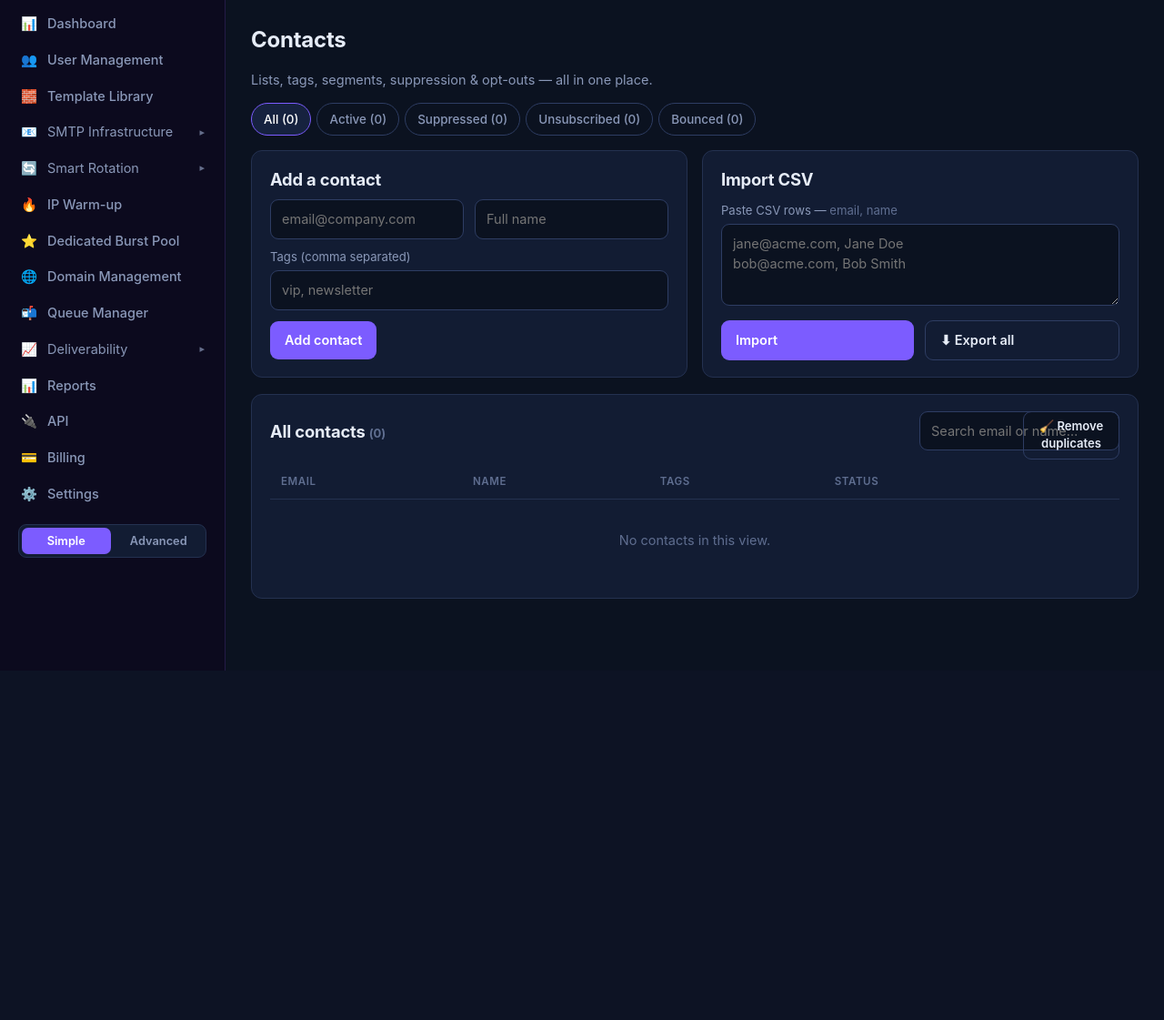
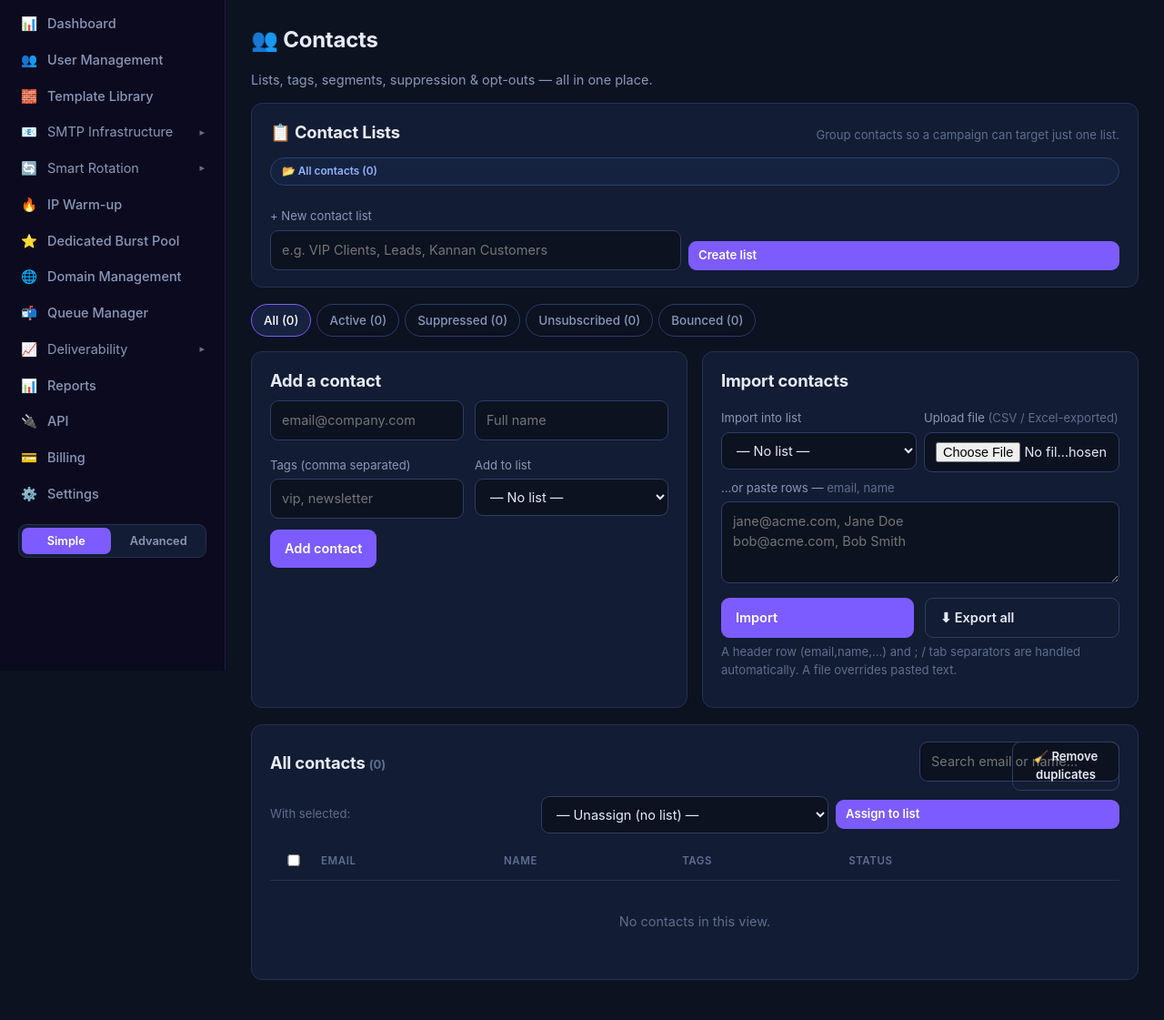
Before and after one commit to mobitextin-svg/a, a Flask app: page /contacts in a window 1280 px wide. Shown: the part 63-1184 px from the top of the page at 91% size. Before the commit the page ends 800 px from the top, so only its background shows below. Run offline with Flask 3, Linux system fonts and the light colour scheme; the visitor is signed in with stand-in values (Sample User, id 1); data comes from the database, SQL or seed files in the repository; data that the repository does not hold is empty.

Commit message:
Add Contact Lists — group contacts and target campaigns by list
Contacts:
- Create / rename / delete contact lists (delete keeps contacts, just unassigns)
- Filter contacts by list; per-list active counts
- Add & import contacts directly into a chosen list
- Import now accepts file upload (CSV/TXT/TSV), header rows, and ; / tab separators
- Bulk 'Assign to list' via row checkboxes
- Kept all existing actions (Suppress / Delete / GDPR / dedupe / export)

Campaigns:
- Recipient picker: send to 'All active contacts' or a specific list
- Send engine targets the campaign's list (falls back to all active)
- campaigns.list_id column added via migration

Co-Authored-By: Claude Opus 4.8 <noreply@anthropic.com>
Claude-Session: https://claude.ai/code/session_01SkVHi6v4DJma7NMfFzWZj8

```diff
--- a/mailsaas/app.py
+++ b/mailsaas/app.py
@@ -250,9 +250,16 @@ def execute_campaign_send(account_id, campaign_id, base_url):
     if not camp:
         return {"error": "Campaign not found."}
     acct = D.query("SELECT * FROM accounts WHERE id=?", (account_id,), one=True)
-    recipients = D.query(
-        "SELECT email, name FROM contacts WHERE account_id=? AND status='active'"
-        " ORDER BY id LIMIT ?", (account_id, SEND_CAP + 1))
+    # Send to the campaign's target list if one is set, else all active contacts.
+    if camp["list_id"]:
+        recipients = D.query(
+            "SELECT email, name FROM contacts WHERE account_id=? AND status='active'"
+            " AND list_id=? ORDER BY id LIMIT ?",
+            (account_id, camp["list_id"], SEND_CAP + 1))
+    else:
+        recipients = D.query(
+            "SELECT email, name FROM contacts WHERE account_id=? AND status='active'"
+            " ORDER BY id LIMIT ?", (account_id, SEND_CAP + 1))
     if not recipients:
         return {"error": "No active contacts to send to."}
     overflow = len(recipients) > SEND_CAP
@@ -910,30 +917,86 @@ def register_modules(app):
         aid = acct["id"]
         if request.method == "POST":
             action = request.form.get("action")
+
+            def _list_id():
+                """The chosen list id from the form, validated to this account
+                (None = no list)."""
+                lid = request.form.get("list_id") or ""
+                if lid and D.query("SELECT 1 FROM contact_lists WHERE id=? AND"
+                                   " account_id=?", (lid, aid), one=True):
+                    return int(lid)
+                return None
+
             if action == "add":
                 D.execute(
-                    "INSERT INTO contacts (account_id, email, name, tags, status, created_at)"
-                    " VALUES (?,?,?,?,?,?)",
-                    (aid, request.form.get("email", "").strip().lower(),
+                    "INSERT INTO contacts (account_id, list_id, email, name, tags,"
+                    " status, created_at) VALUES (?,?,?,?,?,?,?)",
+                    (aid, _list_id(), request.form.get("email", "").strip().lower(),
                      request.form.get("name", "").strip(),
                      request.form.get("tags", "").strip(), "active", D.now()))
                 flash("Contact added.", "success")
             elif action == "import":
                 raw = request.form.get("csv", "")
+                # An uploaded CSV/Excel-exported file overrides the pasted text.
+                up = request.files.get("file")
+                if up and up.filename:
+                    try:
+                        raw = up.read().decode("utf-8", "ignore") or raw
+                    except Exception:
+                        pass
+                lid = _list_id()
                 count = 0
                 for line in raw.splitlines():
-                    parts = [p.strip() for p in line.split(",")]
+                    parts = [p.strip() for p in re.split(r"[,;\t]", line)]
                     email = parts[0].lower() if parts else ""
-                    if "@" not in email:
+                    if "@" not in email or email == "email":  # skip header row
                         continue
                     name = parts[1] if len(parts) > 1 else ""
                     D.execute(
-                        "INSERT INTO contacts (account_id, email, name, status, created_at)"
-                        " VALUES (?,?,?,?,?)", (aid, email, name, "active", D.now()))
+                        "INSERT INTO contacts (account_id, list_id, email, name, status,"
+                        " created_at) VALUES (?,?,?,?,?,?)",
+                        (aid, lid, email, name, "active", D.now()))
                     count += 1
                 if count:
                     D.mark_onboarding(aid, "contacts")
-                flash(f"Imported {count} contacts.", "success")
+                where_msg = ""
+                if lid:
+                    nm = D.query("SELECT name FROM contact_lists WHERE id=?", (lid,),
+                                 one=True)
+                    where_msg = f" into list '{nm['name']}'" if nm else ""
+                flash(f"Imported {count} contacts{where_msg}.", "success")
+            elif action == "new_list":
+                name = (request.form.get("name") or "").strip()[:60]
+                if name and not D.query("SELECT 1 FROM contact_lists WHERE account_id=?"
+                                        " AND name=?", (aid, name), one=True):
+                    D.execute("INSERT INTO contact_lists (account_id, name, created_at)"
+                              " VALUES (?,?,?)", (aid, name, D.now()))
+                    flash(f"List '{name}' created.", "success")
+                else:
+                    flash("Enter a unique list name.", "error")
+            elif action == "rename_list":
+                name = (request.form.get("name") or "").strip()[:60]
+                if name:
+                    D.execute("UPDATE contact_lists SET name=? WHERE id=? AND"
+                              " account_id=?", (name, request.form.get("id"), aid))
+                    flash("List renamed.", "success")
+            elif action == "delete_list":
+                lid = request.form.get("id")
+                # Detach contacts (they stay in the account) then drop the list.
+                D.execute("UPDATE contacts SET list_id=NULL WHERE list_id=? AND"
+                          " account_id=?", (lid, aid))
+                D.execute("DELETE FROM contact_lists WHERE id=? AND account_id=?",
+                          (lid, aid))
+                flash("List deleted — its contacts were kept (unassigned).", "success")
+            elif action == "assign_list":
+                lid = _list_id()
+                ids = request.form.getlist("ids")
+                if ids:
+                    qs = ",".join("?" for _ in ids)
+                    D.execute(f"UPDATE contacts SET list_id=? WHERE account_id=? AND"
+                              f" id IN ({qs})", [lid, aid] + ids)
+                    flash(f"Assigned {len(ids)} contact(s) to the selected list.",
+                          "success")
             elif action == "suppress":
                 D.execute("UPDATE contacts SET status='suppressed' WHERE id=? AND account_id=?",
                           (request.form.get("id"), aid))
@@ -975,11 +1038,15 @@ def register_modules(app):
             page = max(1, int(request.args.get("page", 1)))
         except ValueError:
             page = 1
+        list_filter = request.args.get("list", "").strip()
         where = "account_id=?"
         args = [aid]
         if status_filter:
             where += " AND status=?"
             args.append(status_filter)
+        if list_filter:
+            where += " AND list_id=?"
+            args.append(list_filter)
         if q:
             where += " AND (email LIKE ? OR name LIKE ?)"
             args += [f"%{q}%", f"%{q}%"]
@@ -993,9 +1060,17 @@ def register_modules(app):
         counts = D.query(
             "SELECT status, COUNT(*) c FROM contacts WHERE account_id=? GROUP BY status", (aid,))
         counts = {r["status"]: r["c"] for r in counts}
-        lists = D.query("SELECT * FROM contact_lists WHERE account_id=?", (aid,))
+        # Lists with their active-contact counts for the sidebar.
+        lists = D.query(
+            "SELECT cl.id, cl.name,"
+            " (SELECT COUNT(*) FROM contacts c WHERE c.list_id=cl.id) AS n"
+            " FROM contact_lists cl WHERE cl.account_id=? ORDER BY cl.name", (aid,))
+        unassigned = D.query("SELECT COUNT(*) c FROM contacts WHERE account_id=? AND"
+                             " list_id IS NULL", (aid,), one=True)["c"]
         return render_template("contacts.html", contacts=rows, counts=counts,
-                               lists=lists, status_filter=status_filter, q=q,
+                               lists=lists, unassigned=unassigned,
+                               list_filter=list_filter,
+                               status_filter=status_filter, q=q,
                                page=page, pages=pages, total=total)
 
     @app.route("/contacts/export")
@@ -1020,15 +1095,26 @@ def register_modules(app):
         if request.method == "POST":
             action = request.form.get("action")
             if action == "create":
-                rcpt = D.query("SELECT COUNT(*) c FROM contacts WHERE account_id=?"
-                               " AND status='active'", (aid,), one=True)["c"]
+                # Optional target list; null = all active contacts.
+                lid = request.form.get("list_id") or ""
+                lid = int(lid) if lid and D.query(
+                    "SELECT 1 FROM contact_lists WHERE id=? AND account_id=?",
+                    (lid, aid), one=True) else None
+                if lid:
+                    rcpt = D.query("SELECT COUNT(*) c FROM contacts WHERE account_id=?"
+                                   " AND status='active' AND list_id=?",
+                                   (aid, lid), one=True)["c"]
+                else:
+                    rcpt = D.query("SELECT COUNT(*) c FROM contacts WHERE account_id=?"
+                                   " AND status='active'", (aid,), one=True)["c"]
                 D.execute(
                     "INSERT INTO campaigns (account_id, name, subject, body, from_email,"
-                    " status, recipients, created_at) VALUES (?,?,?,?,?,?,?,?)",
+                    " status, recipients, list_id, created_at)"
+                    " VALUES (?,?,?,?,?,?,?,?,?)",
                     (aid, request.form.get("name", "Untitled").strip(),
                      request.form.get("subject", "").strip(),
                      request.form.get("body", "").strip(),
-                     current_user()["email"], "Draft", rcpt, D.now()))
+                     current_user()["email"], "Draft", rcpt, lid, D.now()))
                 D.mark_onboarding(aid, "campaign")
                 D.log_activity(aid, current_user()["email"], "Created a campaign draft")
                 flash("Campaign saved as draft.", "success")
@@ -1106,10 +1192,19 @@ def register_modules(app):
         readiness = {c["id"]: DAI.send_readiness(scores[c["id"]], acct_score)
                      for c in rows}
         acct_recs = DAI.recommendations(sig)[:3]
+        # Contact lists for the recipient picker, with active-contact counts.
+        rcpt_lists = D.query(
+            "SELECT cl.id, cl.name,"
+            " (SELECT COUNT(*) FROM contacts c WHERE c.list_id=cl.id AND"
+            "  c.status='active') AS n"
+            " FROM contact_lists cl WHERE cl.account_id=? ORDER BY cl.name", (aid,))
+        all_active = D.query("SELECT COUNT(*) c FROM contacts WHERE account_id=? AND"
+                             " status='active'", (aid,), one=True)["c"]
         return render_template("campaigns.html", campaigns=rows, counts=counts,
                                status_filter=status_filter, tpl_picker=tpl_picker,
                                scores=scores, readiness=readiness,
-                               acct_score=round(acct_score), acct_recs=acct_recs)
+                               acct_score=round(acct_score), acct_recs=acct_recs,
+                               rcpt_lists=rcpt_lists, all_active=all_active)
 
     # The "Bulk Email Sender" module reuses the campaign composer.
     @app.route("/sender")
--- a/mailsaas/db.py
+++ b/mailsaas/db.py
@@ -385,6 +385,8 @@ _MIGRATIONS = [
     ("accounts", "burst_valid_until", "TEXT"),                  # when the boost expires
     ("burst_purchases", "valid_until", "TEXT"),
     ("burst_purchases", "duration_days", "INTEGER NOT NULL DEFAULT 1"),
+    # Campaigns can target a specific contact list (null = all active contacts).
+    ("campaigns", "list_id", "INTEGER"),
     ("burst_purchases", "reason", "TEXT"),
     ("burst_purchases", "used", "INTEGER NOT NULL DEFAULT 0"),  # emails consumed
     # Personal template organisation (folders, favorites, trash, provenance).
--- a/mailsaas/templates/contacts.html
+++ b/mailsaas/templates/contacts.html
@@ -1,15 +1,56 @@
 {% extends "base.html" %}
 {% block title %}Contacts{% endblock %}
 {% block content %}
-<h1>Contacts</h1>
+<h1>👥 Contacts</h1>
 <p class="muted">Lists, tags, segments, suppression &amp; opt-outs — all in one place.</p>
 
+{# ---- Contact Lists ---- #}
+<div class="card">
+  <div class="section-head"><h2>📋 Contact Lists</h2>
+    <span class="faint small">Group contacts so a campaign can target just one list.</span>
+  </div>
+  <div class="row" style="flex-wrap:wrap;gap:8px;align-items:center">
+    <a class="badge {{ 'b-Running' if not list_filter else '' }}" href="{{ url_for('contacts') }}" style="text-decoration:none;padding:6px 12px">📂 All contacts ({{ counts.values()|sum }})</a>
+    {% for l in lists %}
+    <span class="row" style="gap:0;align-items:center">
+      <a class="badge {{ 'b-valid' if list_filter==l.id|string else 'b-Draft' }}" href="{{ url_for('contacts', list=l.id) }}" style="text-decoration:none;padding:6px 12px">📋 {{ l.name }} ({{ l.n }})</a>
+    </span>
+    {% endfor %}
+    {% if unassigned %}<a class="badge" href="{{ url_for('contacts') }}" style="text-decoration:none;padding:6px 12px;opacity:.7">• {{ unassigned }} unassigned</a>{% endif %}
+  </div>
+
+  <div class="row" style="gap:18px;margin-top:14px;flex-wrap:wrap">
+    {# Create a list #}
+    <form method="post" class="row" style="gap:8px;align-items:flex-end;flex:1;min-width:240px">
+      <input type="hidden" name="action" value="new_list">
+      <div style="flex:1"><label class="small">+ New contact list</label>
+        <input name="name" placeholder="e.g. VIP Clients, Leads, Kannan Customers" required></div>
+      <button class="btn sm">Create list</button>
+    </form>
+    {# Rename / delete the currently-open list #}
+    {% if list_filter %}
+      {% for l in lists if l.id|string == list_filter %}
+      <form method="post" class="row" style="gap:6px;align-items:flex-end">
+        <input type="hidden" name="action" value="rename_list"><input type="hidden" name="id" value="{{ l.id }}">
+        <div><label class="small">Rename “{{ l.name }}”</label><input name="name" placeholder="New name" required style="width:150px"></div>
+        <button class="btn ghost sm">Rename</button>
+      </form>
+      <form method="post" style="align-self:flex-end" onsubmit="return confirm('Delete list “{{ l.name }}”? Contacts are kept (just unassigned).')">
+        <input type="hidden" name="action" value="delete_list"><input type="hidden" name="id" value="{{ l.id }}">
+        <button class="btn danger sm">Delete list</button>
+      </form>
+      {% endfor %}
+    {% endif %}
+  </div>
+</div>
+
 <div class="tabs" style="margin-top:14px">
-  <a class="tab {{ 'active' if not status_filter }}" href="{{ url_for('contacts') }}">All ({{ counts.values()|sum }})</a>
-  <a class="tab {{ 'active' if status_filter=='active' }}" href="{{ url_for('contacts', status='active') }}">Active ({{ counts.get('active',0) }})</a>
-  <a class="tab {{ 'active' if status_filter=='suppressed' }}" href="{{ url_for('contacts', status='suppressed') }}">Suppressed ({{ counts.get('suppressed',0) }})</a>
-  <a class="tab {{ 'active' if status_filter=='unsubscribed' }}" href="{{ url_for('contacts', status='unsubscribed') }}">Unsubscribed ({{ counts.get('unsubscribed',0) }})</a>
-  <a class="tab {{ 'active' if status_filter=='bounced' }}" href="{{ url_for('contacts', status='bounced') }}">Bounced ({{ counts.get('bounced',0) }})</a>
+  {% set lq = '&list=' + list_filter if list_filter else '' %}
+  <a class="tab {{ 'active' if not status_filter }}" href="{{ url_for('contacts', list=list_filter) }}">All ({{ counts.values()|sum }})</a>
+  <a class="tab {{ 'active' if status_filter=='active' }}" href="{{ url_for('contacts', status='active', list=list_filter) }}">Active ({{ counts.get('active',0) }})</a>
+  <a class="tab {{ 'active' if status_filter=='suppressed' }}" href="{{ url_for('contacts', status='suppressed', list=list_filter) }}">Suppressed ({{ counts.get('suppressed',0) }})</a>
+  <a class="tab {{ 'active' if status_filter=='unsubscribed' }}" href="{{ url_for('contacts', status='unsubscribed', list=list_filter) }}">Unsubscribed ({{ counts.get('unsubscribed',0) }})</a>
+  <a class="tab {{ 'active' if status_filter=='bounced' }}" href="{{ url_for('contacts', status='bounced', list=list_filter) }}">Bounced ({{ counts.get('bounced',0) }})</a>
 </div>
 
 <div class="grid g2">
@@ -19,40 +60,72 @@
       <input type="hidden" name="action" value="add">
       <div class="row"><input name="email" placeholder="email@company.com" required>
         <input name="name" placeholder="Full name"></div>
-      <label>Tags (comma separated)</label>
-      <input name="tags" placeholder="vip, newsletter">
+      <div class="row" style="margin-top:8px">
+        <div style="flex:1"><label class="small">Tags (comma separated)</label>
+          <input name="tags" placeholder="vip, newsletter"></div>
+        <div style="flex:1"><label class="small">Add to list</label>
+          <select name="list_id"><option value="">— No list —</option>
+            {% for l in lists %}<option value="{{ l.id }}" {{ 'selected' if list_filter==l.id|string }}>{{ l.name }}</option>{% endfor %}</select></div>
+      </div>
       <div style="margin-top:12px"><button class="btn">Add contact</button></div>
     </form>
   </div>
   <div class="card">
-    <h2>Import CSV</h2>
-    <form method="post">
+    <h2>Import contacts</h2>
+    <form method="post" enctype="multipart/form-data">
       <input type="hidden" name="action" value="import">
-      <label>Paste CSV rows — <span class="faint">email, name</span></label>
+      <div class="row" style="gap:8px">
+        <div style="flex:1"><label class="small">Import into list</label>
+          <select name="list_id"><option value="">— No list —</option>
+            {% for l in lists %}<option value="{{ l.id }}" {{ 'selected' if list_filter==l.id|string }}>{{ l.name }}</option>{% endfor %}</select></div>
+        <div style="flex:1"><label class="small">Upload file <span class="faint">(CSV / Excel-exported)</span></label>
+          <input type="file" name="file" accept=".csv,.txt,.tsv"></div>
+      </div>
+      <label class="small" style="margin-top:8px">…or paste rows — <span class="faint">email, name</span></label>
       <textarea name="csv" placeholder="jane@acme.com, Jane Doe&#10;bob@acme.com, Bob Smith"></textarea>
       <div class="row" style="margin-top:10px"><button class="btn">Import</button>
         <a class="btn ghost" href="{{ url_for('contacts_export') }}">⬇ Export all</a></div>
+      <p class="faint small" style="margin-top:6px">A header row (email,name,…) and ; / tab separators are handled automatically. A file overrides pasted text.</p>
     </form>
   </div>
 </div>
 
+{# Standalone forms referenced by table controls via the HTML5 form= attribute
+   (keeps the data table free of nested forms). #}
+<form method="post" id="bulkForm"><input type="hidden" name="action" value="assign_list"></form>
+<form method="post" id="dedupeForm"><input type="hidden" name="action" value="dedupe"></form>
+
 <div class="card">
   <div class="section-head"><h2>{{ (status_filter or 'All')|capitalize }} contacts
+      {% if list_filter %}{% for l in lists if l.id|string == list_filter %}<span class="faint small">in 📋 {{ l.name }}</span>{% endfor %}{% endif %}
       <span class="faint small">({{ '{:,}'.format(total) }})</span></h2>
     <div class="row" style="flex:0;gap:8px">
       <form method="get" class="inline-form">
         {% if status_filter %}<input type="hidden" name="status" value="{{ status_filter }}">{% endif %}
+        {% if list_filter %}<input type="hidden" name="list" value="{{ list_filter }}">{% endif %}
         <input name="q" value="{{ q }}" placeholder="Search email or name…" style="width:220px">
       </form>
-      <form class="inline-form" method="post"><input type="hidden" name="action" value="dedupe">
-        <button class="btn ghost sm">🧹 Remove duplicates</button></form>
+      <button form="dedupeForm" class="btn ghost sm">🧹 Remove duplicates</button>
     </div>
   </div>
+
+  {# Bulk-assign bar — submits the checkboxes (which carry form="bulkForm") #}
+  <div class="row" style="gap:8px;align-items:center;margin-bottom:10px">
+    <span class="faint small">With selected:</span>
+    <select name="list_id" form="bulkForm" style="width:200px">
+      <option value="">— Unassign (no list) —</option>
+      {% for l in lists %}<option value="{{ l.id }}">📋 {{ l.name }}</option>{% endfor %}</select>
+    <button class="btn sm" form="bulkForm" type="submit">Assign to list</button>
+  </div>
+
   <table>
-    <thead><tr><th>Email</th><th>Name</th><th>Tags</th><th>Status</th><th></th></tr></thead>
+    <thead><tr>
+      <th style="width:24px"><input type="checkbox" id="checkAll" title="Select all"></th>
+      <th>Email</th><th>Name</th><th>Tags</th><th>Status</th><th></th></tr></thead>
     <tbody>
     {% for c in contacts %}
       <tr>
+        <td><input type="checkbox" name="ids" value="{{ c.id }}" class="rowChk" form="bulkForm"></td>
         <td>{{ c.email }}</td><td>{{ c.name or '—' }}</td>
         <td>{% for t in (c.tags or '').split(',') if t %}<span class="tag">{{ t.strip() }}</span>{% endfor %}</td>
         <td><span class="badge b-{{ c.status }}">{{ c.status }}</span></td>
@@ -71,7 +144,7 @@
         </td>
       </tr>
     {% else %}
-      <tr><td colspan="5" class="empty">{{ 'No contacts match your search.' if q else 'No contacts in this view.' }}</td></tr>
+      <tr><td colspan="6" class="empty">{{ 'No contacts match your search.' if q else 'No contacts in this view.' }}</td></tr>
     {% endfor %}
     </tbody>
   </table>
@@ -79,11 +152,20 @@
   <div class="section-head" style="margin-top:12px">
     <span class="faint small">Page {{ page }} of {{ pages }} · {{ '{:,}'.format(total) }} contacts</span>
     <div class="row" style="flex:0;gap:6px">
-      {% set base = url_for('contacts') + '?' + ('status=' + status_filter + '&' if status_filter else '') + ('q=' + q + '&' if q else '') %}
+      {% set base = url_for('contacts') + '?' + ('status=' + status_filter + '&' if status_filter else '') + ('list=' + list_filter + '&' if list_filter else '') + ('q=' + q + '&' if q else '') %}
       {% if page > 1 %}<a class="btn ghost sm" href="{{ base }}page={{ page-1 }}">← Prev</a>{% endif %}
       {% if page < pages %}<a class="btn ghost sm" href="{{ base }}page={{ page+1 }}">Next →</a>{% endif %}
     </div>
   </div>
   {% endif %}
 </div>
+
+<script>
+(function(){
+  var all=document.getElementById('checkAll');
+  if(all) all.addEventListener('change',function(){
+    document.querySelectorAll('.rowChk').forEach(function(x){x.checked=all.checked});
+  });
+})();
+</script>
 {% endblock %}
```
Also changed, not shown: mailsaas/templates/campaigns.html (+7 -1 lines).
